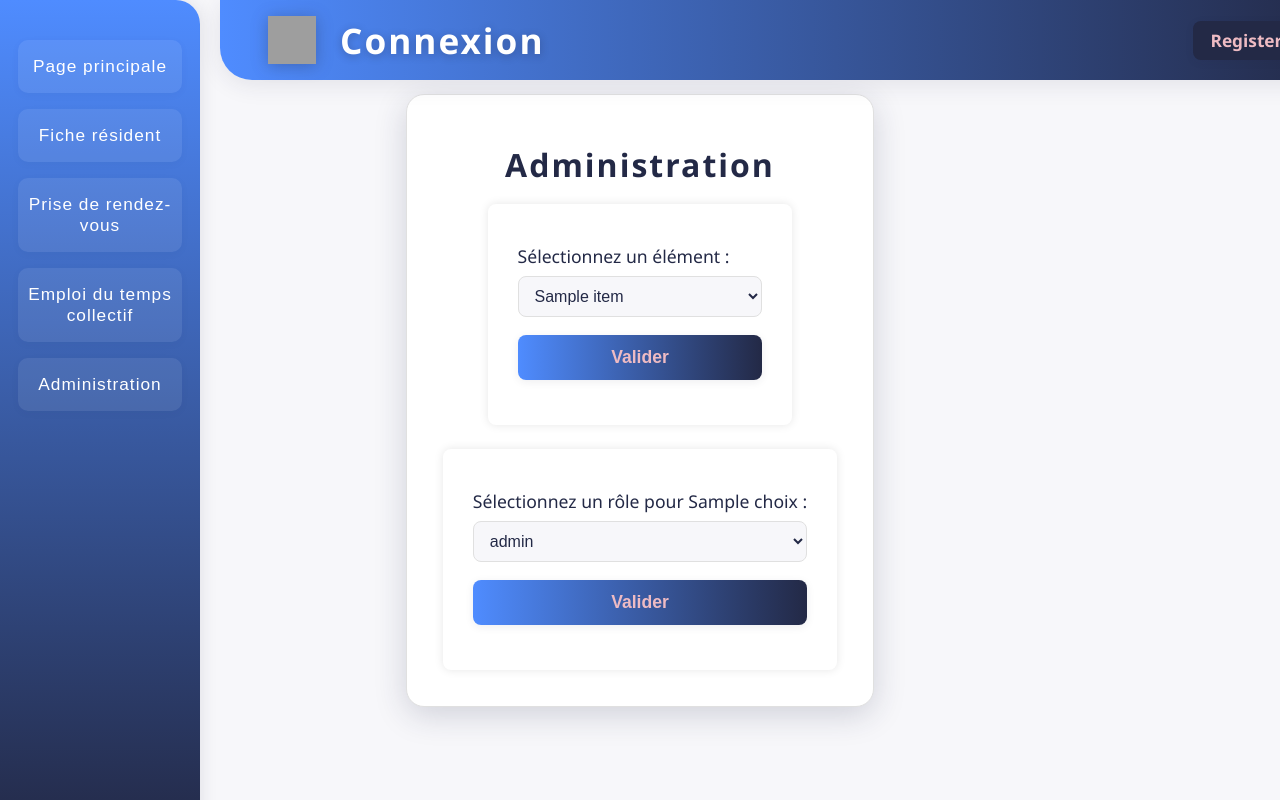
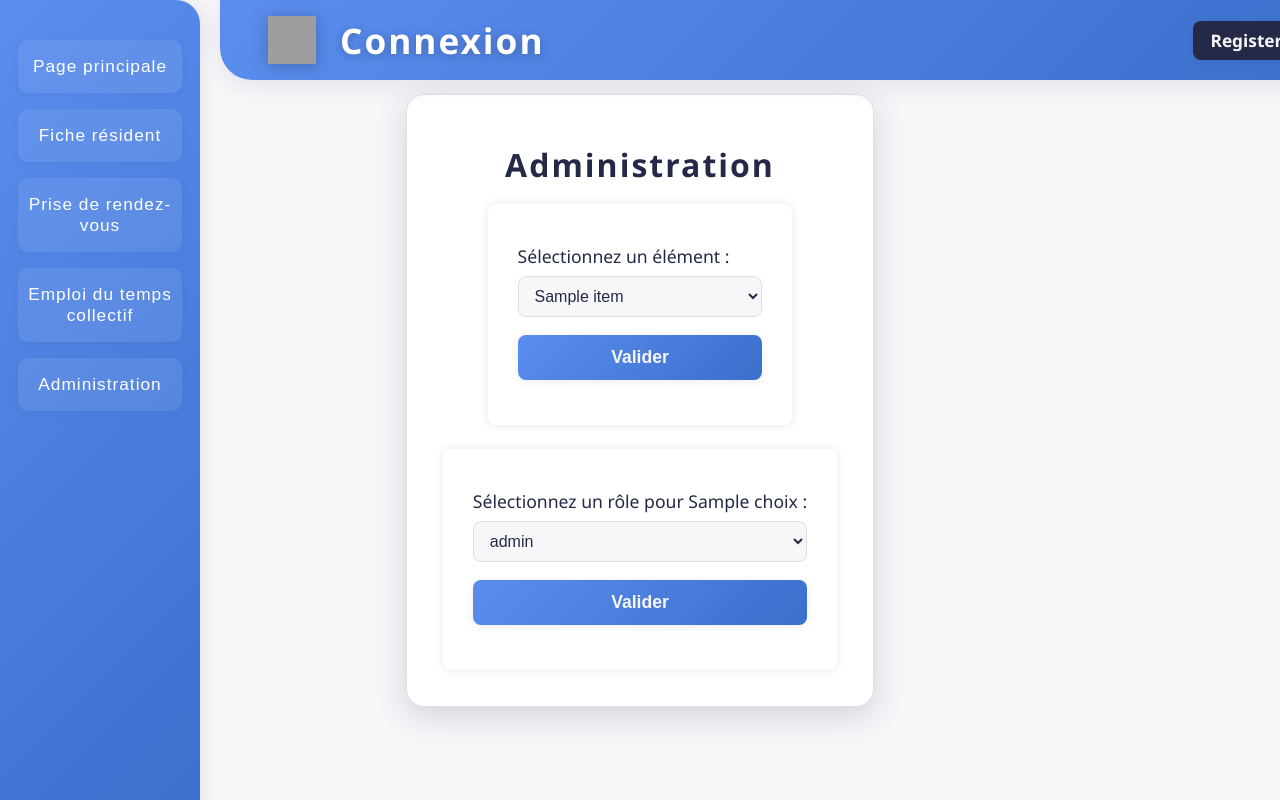
Before and after one commit to JeremyDeh/Planner, a Flask app: template app/templates/admin.html in a window 1280 px wide. Run offline with Flask 2, Linux system fonts and the light colour scheme; the template is opened without the code that fills it: most values are stand-ins (such as "Sample title", 1, 10 or a date in 2020); parts of the project's set-up code (start-up, migrations or seed data) failed here and were passed over; grey boxes are pictures that could not be loaded.

Commit message:
Changement code couleur

```diff
--- a/app/templates/admin.html
+++ b/app/templates/admin.html
@@ -55,8 +55,8 @@
             color: #232946;
         }
         .admin-card input[type="submit"] {
-            background: linear-gradient(90deg, #4F8CFF 0%, #232946 100%);
-            color: #eebbc3;
+            background: linear-gradient(135deg, #5A8DEE 0%, #3B6FCC 100%);
+            color: #f7f7fa;
             border: none;
             border-radius: 8px;
             padding: 12px 24px;
@@ -68,7 +68,7 @@
         }
         .admin-card input[type="submit"]:hover {
             background: #232946;
-            color: #eebbc3;
+            color: #f7f7fa;
             box-shadow: 0 4px 16px rgba(35,41,70,0.12);
         }
     </style>
@@ -94,7 +94,7 @@
                 left: 0;
                 width: 200px;
                 height: 100vh;
-                background: linear-gradient(180deg, #4F8CFF 0%, #232946 100%);
+                background: linear-gradient(135deg, #5A8DEE 0%, #3B6FCC 100%);
                 display: flex;
                 flex-direction: column;
                 align-items: stretch;
@@ -137,17 +137,17 @@
             <button onclick="window.location.href='{{ url_for('main.emploi_collectif') }}'" class="menu-btn{% if request.path == url_for('main.emploi_collectif') %} active{% endif %}">Emploi du temps collectif</button>
             <button onclick="window.location.href='{{ url_for('main.admin') }}'" class="menu-btn{% if request.path == url_for('main.admin') %} active{% endif %}">Administration</button>
         </div>
-        <div style="width:calc(100vw - 200px); margin-left:0; margin-top:0; margin-bottom:32px; height:80px; background:linear-gradient(90deg, #4F8CFF 0%, #232946 100%); box-shadow:0 4px 24px rgba(35,41,70,0.10); border-radius:0 0 32px 32px; display:flex; align-items:center; padding-left:48px; position:fixed; top:0; left:220px; z-index:101;">
+        <div style="width:calc(100vw - 200px); margin-left:0; margin-top:0; margin-bottom:32px; height:80px; background:linear-gradient(135deg, #5A8DEE 0%, #3B6FCC 100%);; box-shadow:0 4px 24px rgba(35,41,70,0.10); border-radius:0 0 32px 32px; display:flex; align-items:center; padding-left:48px; position:fixed; top:0; left:220px; z-index:101;">
             <img src="https://img.icons8.com/ios-filled/50/ffffff/planner.png" alt="Logo" style="height:48px; width:48px; margin-right:24px; filter:drop-shadow(0 2px 8px #23294655);">
             <span style="font-size:2.2em; font-weight:700; color:#fff; letter-spacing:2px; text-shadow:0 2px 8px #23294655;">Connexion</span>
             {% if session.get('user_id') %}
                 <a href="{{ url_for('auth.logout') }}"
-                style="margin-left:60%; color:#eebbc3; background:#232946; border-radius:8px; padding:8px 18px; font-size:1.08em; font-weight:600; text-decoration:none; box-shadow:0 2px 8px rgba(35,41,70,0.08); transition:background 0.2s, color 0.2s;">
+                style="margin-left:60%; color:#f7f7fa; background:#232946; border-radius:8px; padding:8px 18px; font-size:1.08em; font-weight:600; text-decoration:none; box-shadow:0 2px 8px rgba(35,41,70,0.08); transition:background 0.2s, color 0.2s;">
                 Se déconnecter
                 </a>
             {% else %}
                 <a href="{{ url_for('auth.register') }}"
-                style="margin-left:60%; color:#eebbc3; background:#232946; border-radius:8px; padding:8px 18px; font-size:1.08em; font-weight:600; text-decoration:none; box-shadow:0 2px 8px rgba(35,41,70,0.08); transition:background 0.2s, color 0.2s;">
+                style="margin-left:60%; color:#f7f7fa; background:#232946; border-radius:8px; padding:8px 18px; font-size:1.08em; font-weight:600; text-decoration:none; box-shadow:0 2px 8px rgba(35,41,70,0.08); transition:background 0.2s, color 0.2s;">
                 Register
                 </a>
             {% endif %}
```
Also changed, not shown: app/templates/recap_jour.html (+6 -6 lines).
